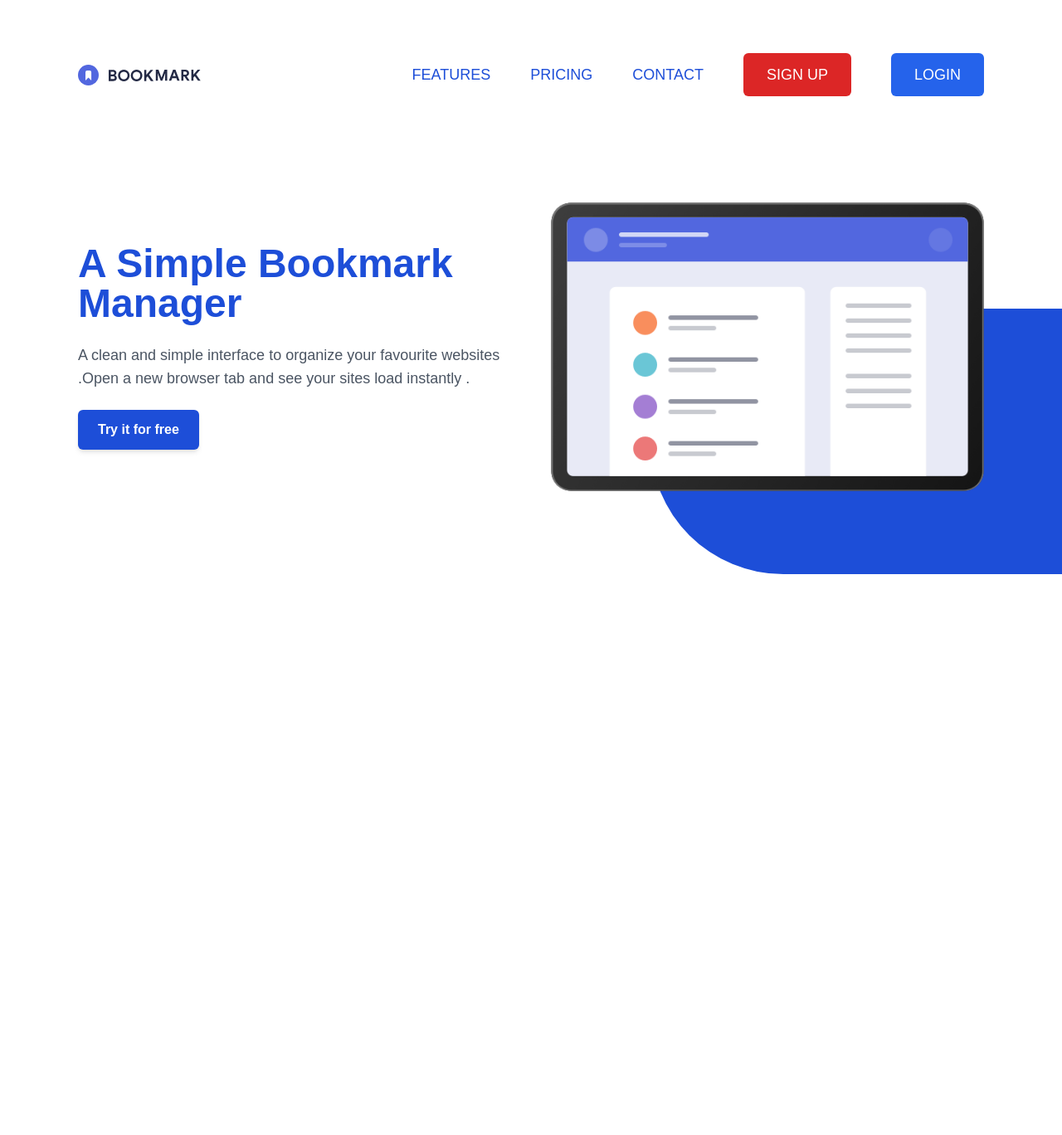
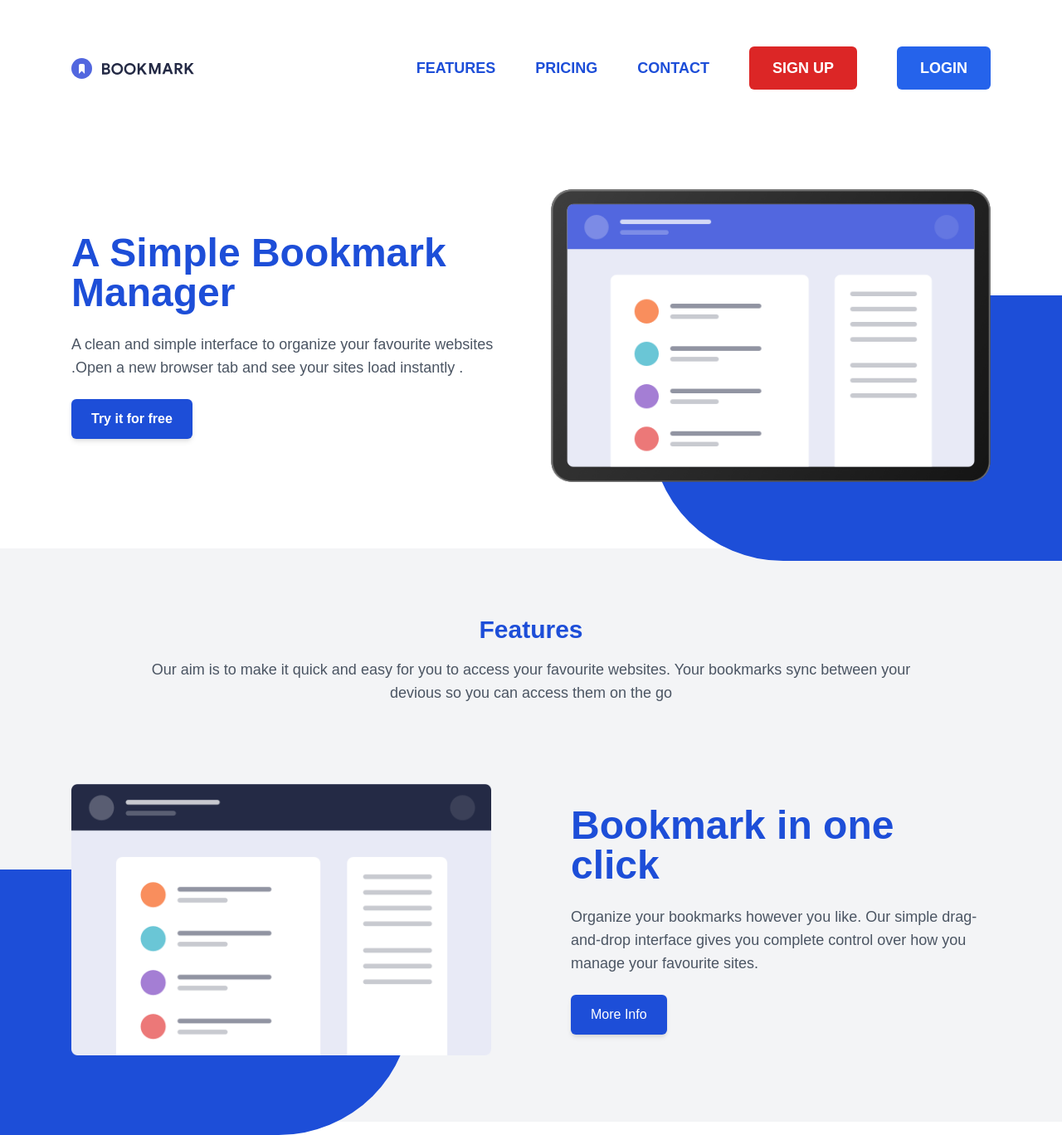
Before and after one commit to notGonim/Bookmark, a React (Create React App) app: page / in a window 1280 px wide. Shown: the top 1368 px of the page at 83% size. Before the commit the page ends 800 px from the top, so only its background shows below. Built offline with nearby package versions, Linux system fonts and the light colour scheme.

Commit message:
ADDED : feature section

```diff
--- a/src/App.css
+++ b/src/App.css
@@ -13,16 +13,6 @@
   }
 }
 
-.App-header {
-  background-color: #282c34;
-  min-height: 100vh;
-  display: flex;
-  flex-direction: column;
-  align-items: center;
-  justify-content: center;
-  font-size: calc(10px + 2vmin);
-  color: white;
-}
 
 .App-link {
   color: #61dafb;
--- a/src/App.js
+++ b/src/App.js
@@ -1,5 +1,3 @@
-import logo from './logo.svg';
-import './App.css';
 import { LandingPage } from './pages/landing.page';
 
 function App() {
--- /dev/null
+++ b/src/components/feature/feature.component.js
@@ -0,0 +1,31 @@
+import React from 'react'
+import Feature1 from '../../assets/f1.png'
+
+export const Feature = () => {
+
+
+    return (
+        <section className="bg-gray-100 py-20 mt-60 lg:mt-20 font-Poppins">
+            <div className="sm:w-3/4  lg:w5-5/12 mx-auto px-2">
+                <h1 className="text-blue-700 font-bold	 text-3xl text-center ">Features</h1>
+                <p className="text-gray-600 text-lg text-center mt-4">Our aim is to make it quick and easy for you to access your favourite websites. Your bookmarks sync between your devious so you can access them on the go </p>
+            </div>
+            <div className="relative mt-20 lg:mt-24">
+                <div className="container flex flex-col lg:flex-row items-center justify-center gap-x-24">
+                    <div className="flex flex-1 justify-center z-10 mb-10 lg:mb-0">
+                        <img className="w-5/6 h-5/6 sm:w-3/4 sm:h-3/4 md:w-full md:h-full" src={Feature1} alt="feature pic" />
+                    </div>
+                    <div className="flex flex-1 flex-col items-center lg:items-start">
+                        <h1 className="text-blue-700 font-semibold	 text-3xl md:text-4 lg:text-5xl text-center lg:text-left mb-6">Bookmark in one click</h1>
+                        <p className="text-gray-600 text-lg text-center mb-6  lg:text-left sm:w-3/4 lg:w-full">
+                            Organize your bookmarks however you like. Our simple drag-and-drop interface gives you complete control
+                            over how you manage your favourite sites.
+                        </p>
+                        <button type="button" className="btn btn-purple hover:bg-bookmark-white hover:text-black">More Info</button>
+                    </div>
+                </div>
+                <div className="hidden lg:block overflow-hidden bg-blue-700 rounded-r-full absolute h-80 w-2/4 -bottom-24  -left-36"></div>
+            </div>
+        </section>
+    )
+}
--- a/src/components/header/header.component.js
+++ b/src/components/header/header.component.js
@@ -6,17 +6,17 @@ export const Header = () => {
 
     return (
 
-        <header className="font-Poppins">
-            <nav className="container flex items-center py-4 mt-4 sm:mt-12">
+        <header className="font-Poppins ">
+            <nav className="container flex items-center py-2 mt-2 sm:mt-12">
                 <div className="py-1">
                     <img src={Logo} alt="logo"  />
                 </div>
-                <ul className="hidden sm:flex flex-1 justify-end items-center gap-12 uppercase text-blue-700 text-lg">
+                <ul className="hidden sm:flex flex-1 justify-end items-center font-bold gap-12 uppercase text-blue-700 text-lg">
                     <li className="cursor-pointer">Features</li>
                     <li className="cursor-pointer">Pricing</li>
                     <li className="cursor-pointer">Contact</li>
-                    <button type="button" className="text-white rounded-md bg-red-600 px-7 py-3 uppercase">Sign Up</button>
-                    <button type="button" className="text-white rounded-md bg-blue-600 px-7 py-3 uppercase">Login</button>
+                    <button type="button" className="text-white  rounded-md bg-red-600 font-bold px-7 py-3 uppercase">Sign Up</button>
+                    <button type="button" className="text-white rounded-md bg-blue-600 px-7 font-bold py-3 uppercase">Login</button>
                 </ul>
                 <div className="flex sm:hidden  flex-1 justify-end">
                     <UilAlignJustify />
--- a/src/components/hero/hero.component.js
+++ b/src/components/hero/hero.component.js
@@ -2,7 +2,7 @@ import React from 'react'
 import HeroPic from '../../assets/hero.png'
 export const Hero = () => {
     return (
-        <section className="relative font-Poppins">
+        <section className="relative font-Poppins  ">
             <div className="container flex flex-col-reverse lg:flex-row items-center gap-12 lg:mt-28 mt-14">
                 <div className="flex flex-1 flex-col items-center lg:items-start">
                     <h2 className="text-blue-700 font-semibold	 text-3xl md:text-4 lg:text-5xl text-center lg:text-left mb-6">
@@ -18,7 +18,7 @@ export const Hero = () => {
                 <div className="flex z-10 justify-center flex-1 mb-10 md:mb-16 lg:mb-0">
                     <img src={HeroPic} alt="Hero Pic" className="w-5/6 h-5/6 sm:w-3/4 sm:h-3/4 md:w-full md:h-full" />
                 </div>
-                <div className="hidden md:block overflow-hidden bg-blue-700 rounded-l-full absolute h-80 w-2/4 top-32  right-0 lg:-bottom-28  lg:-right-36"></div>
+                <div className="hidden md:block  overflow-hidden bg-blue-700 rounded-l-full absolute h-80 w-2/4 top-32  right-0 lg:-bottom-28  lg:-right-36"></div>
             </div>
         </section>
     )
--- a/src/pages/landing.page.js
+++ b/src/pages/landing.page.js
@@ -1,4 +1,5 @@
 import React, { useEffect } from 'react'
+import { Feature } from '../components/feature/feature.component'
 import { Header } from '../components/header/header.component'
 import { Hero } from '../components/hero/hero.component'
 
@@ -15,6 +16,7 @@ export const LandingPage = () => {
         <>
             <Header />
             <Hero />
+            <Feature />
         </>
     )
 }
--- a/tailwind.config.js
+++ b/tailwind.config.js
@@ -8,7 +8,7 @@ module.exports = {
     },
     container: {
       center: true,
-      padding: '1rem',
+      padding: '0.5rem',
       screens: {
         lg: "1124px",
         xl: "1124px",
```
Also changed, not shown: src/assets/f1.png (renamed from src/assets/illustration-features-tab-1.png).
